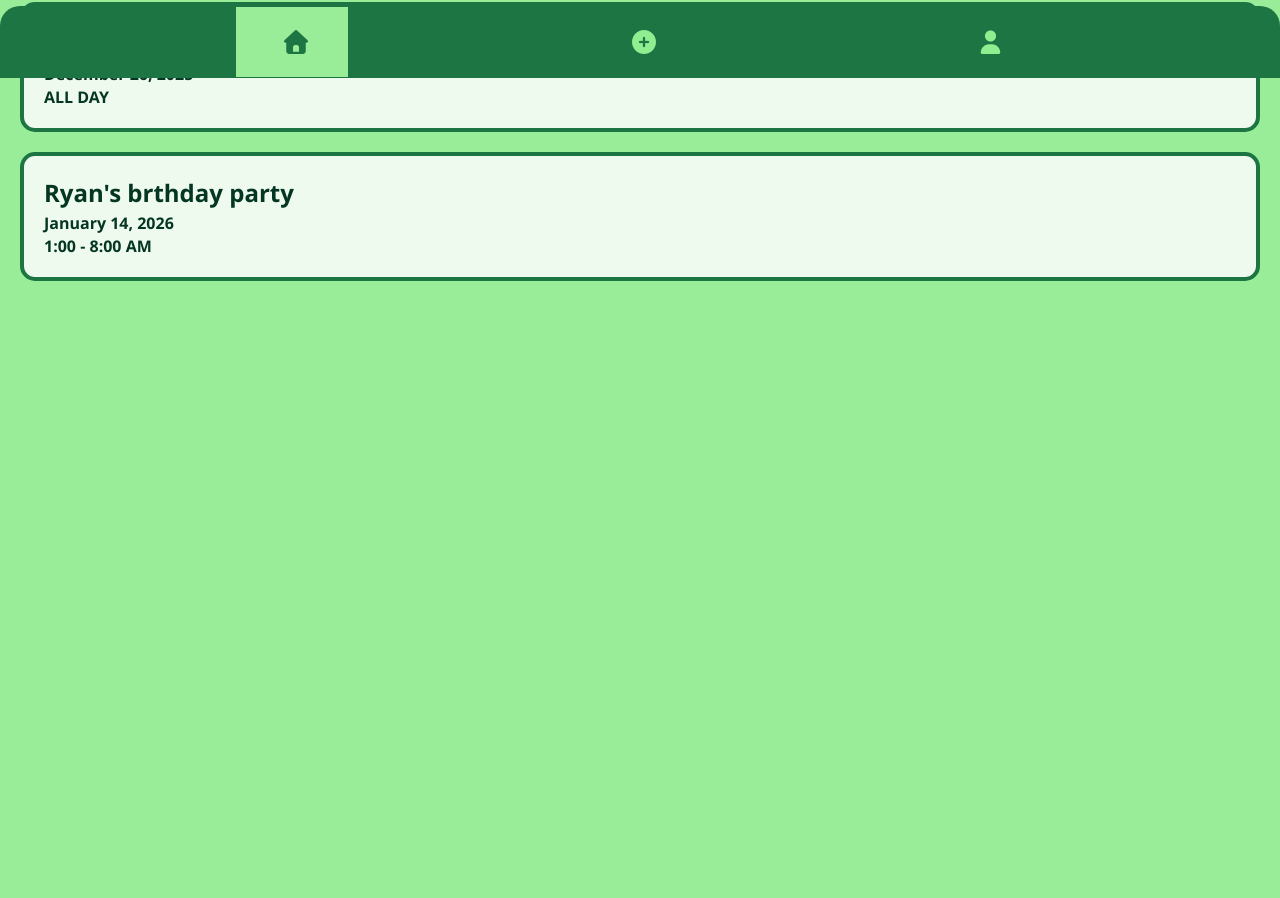
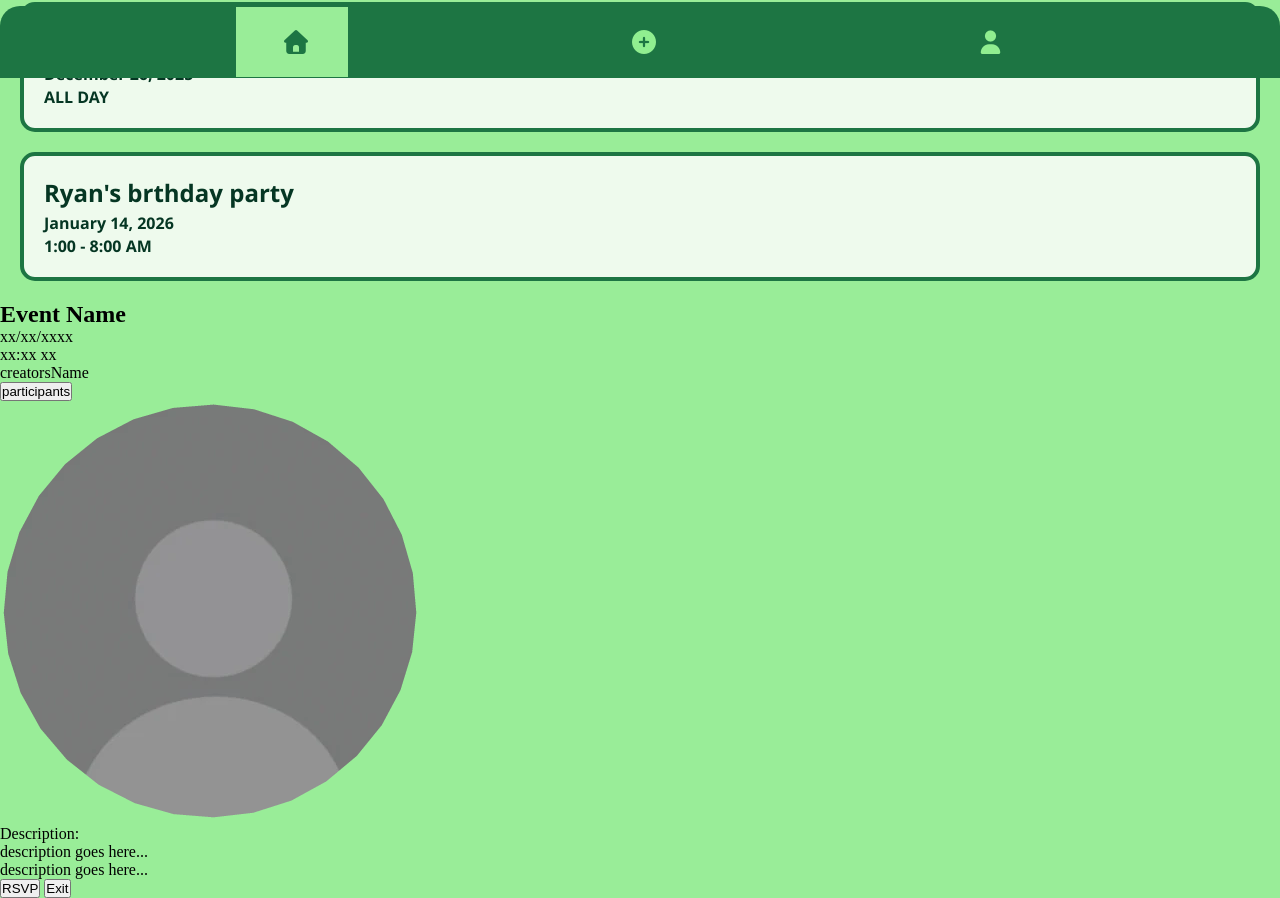
Before and after one commit to champ-Ian/TYP-Event-Tracker-App, a plain HTML site: page index.html in a window 1280 px wide. Shown: the part 722-1620 px from the top of the page. Before the commit the page ends 1023 px from the top, so only its background shows below. Drawn offline with Linux system fonts and the light colour scheme.

Commit message:
Implement view events pop-up section
Added a view events pop-up section with event details.

```diff
--- a/index.html
+++ b/index.html
@@ -44,6 +44,34 @@
             <h4>1:00 - 8:00 AM</h4>
         </div>
     </section>
+
+        <!--view events pop up-->
+    <section id="viewEvent">
+        <div id="title">
+            <h1 id="eventName">Event Name</h1>
+        </div>
+        <div id="middleRow">
+            <div id="viewEventInfo">
+                <p id="viewEventDate">xx/xx/xxxx</p>
+                <p id="viewEventTime">xx:xx xx</p>
+                <p id="eventCreator">creatorsName</p>
+                <button id="participants">participants</button>
+            </div>
+            <div id="image">
+                <img id="eventImage" src="img/anonymous pfp.webp" alt="image">
+            </div>
+        </div>
+        <div id="bottomRow">
+            <p>Description:</p>
+            <p>description goes here...</p>
+            <p id="description">description goes here...</p>
+        </div>
+        <div id="bottomButtons">
+            <button id="signUp" class="viewEventButton">RSVP</button>
+            <button id="exit" class="viewEventButton">Exit</button>
+        </div>
+
+
     <!--Bottom nav bar-->
     <nav>
         <ul>
```
